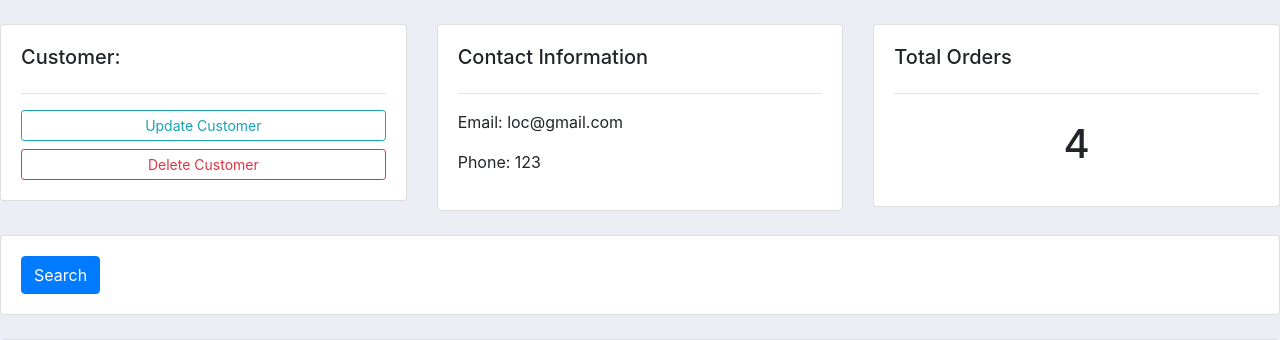
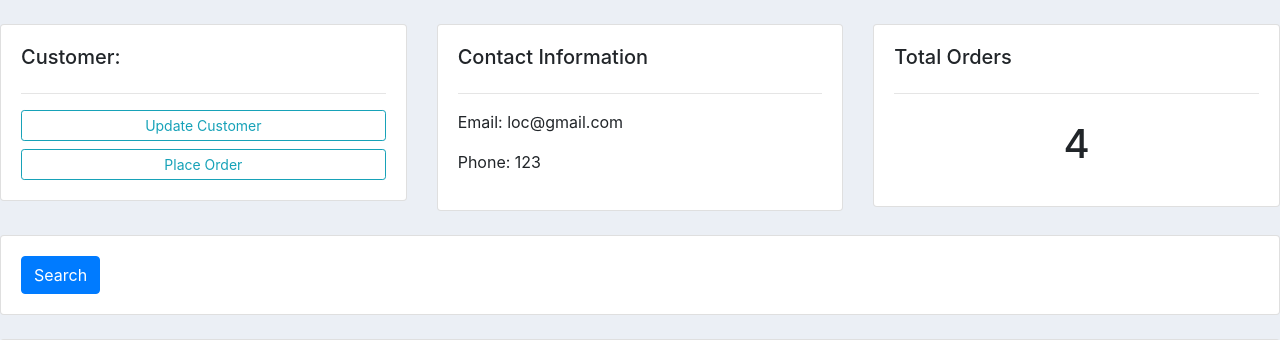
Before and after one commit to nqdinh-1203/DjangoProject, a Django app: page /customer/1/ in a window 1280 px wide. Shown: the part 59-399 px from the top of the page. Run offline with Django 4.2, Linux system fonts and the light colour scheme; data comes from the database, SQL or seed files in the repository; both versions use the stored data as it was after the commit.

Commit message:
inline formset

```diff
--- a/midterm/accounts/templates/accounts/customer.html
+++ b/midterm/accounts/templates/accounts/customer.html
@@ -10,7 +10,7 @@
             <h5>Customer:</h5>
             <hr>
             <a class="btn btn-outline-info  btn-sm btn-block" href="">Update Customer</a>
-            <a class="btn btn-outline-danger  btn-sm btn-block" href="">Delete Customer</a>
+            <a class="btn btn-outline-info  btn-sm btn-block" href="{% url 'create_order' customer.id%}">Place Order</a>
 
         </div>
     </div>
@@ -67,8 +67,8 @@
                     <th>{{ord.product.category}}</th>
                     <th>{{ord.date_created}}</th>
                     <th>{{ord.status}}</th>
-                    <th><a class="btn btn-sm btn-info" href="{% url 'update_order' ord.id %}">Update</a></th>
-                    <th><a class="btn btn-sm btn-danger" href="{% url 'delete_order' ord.id %}">Remove</a></th>
+                    <th><a class="btn btn-sm btn-info" href="">Update</a></th>
+                    <th><a class="btn btn-sm btn-danger" href="">Remove</a></th>
                 </tr>
                 {% endfor %}
 
--- a/midterm/accounts/templates/accounts/dashboard.html
+++ b/midterm/accounts/templates/accounts/dashboard.html
@@ -37,7 +37,7 @@
         <h5>LAST 5 ORDERS</h5>
         <hr>
         <div class="card card-body">
-            <a class="btn btn-primary  btn-sm btn-block" href="{% url 'create_order' %}">Create Order</a>
+
             <table class="table table-sm">
                 <tr>
                     <th>Product</th>
--- a/midterm/accounts/templates/accounts/order/create_order.html
+++ b/midterm/accounts/templates/accounts/order/create_order.html
@@ -9,7 +9,11 @@
         <div class="card card-body">
             <form action="" method="POST">
                 {% csrf_token %}
-                {{form}}
+                {{ formset.management_form }}
+                {% for form in formset %}
+                    {{form}}
+                    <hr>
+                {% endfor %}
 
                 <input class="btn btn-primary btn-sm" type="submit" value="Submit">
             </form>
--- a/midterm/accounts/urls.py
+++ b/midterm/accounts/urls.py
@@ -6,8 +6,8 @@ urlpatterns = [
     path('', views.home, name='home'),
     path('products/', views.products, name='products'),
     path('customer/<str:pk>/', views.customer, name='customer'),
-    path('create_order/', views.createOrder, name='create_order'),
-    path('update_order/<str:pk>', views.updateOrder, name='update_order'),
-    path('delete_order/<str:pk>', views.deleteOrder, name='delete_order'),
+    path('create_order/<str:pk>/', views.createOrder, name='create_order'),
+    path('update_order/<str:pk>/', views.updateOrder, name='update_order'),
+    path('delete_order/<str:pk>/', views.deleteOrder, name='delete_order'),
 
 ]
--- a/midterm/accounts/views.py
+++ b/midterm/accounts/views.py
@@ -1,5 +1,6 @@
 from django.shortcuts import render, redirect
 from django.http import HttpResponse
+from django.forms import inlineformset_factory
 from .models import *
 from .forms import *
 
@@ -39,16 +40,20 @@ def customer(request, pk):
     return render(request, 'accounts/customer.html', context)
 
 
-def createOrder(request):
-    form = OrderForm()
+def createOrder(request, pk):
+    OrderFormSet = inlineformset_factory(Customer, Order, fields=('product', 'status'), extra=3)
+    customer = Customer.objects.get(id=pk)
+    formset = OrderFormSet(queryset=Order.objects.none(), instance=customer)
+
+    #form = OrderForm()
 
     if request.method == 'POST':
-        form = OrderForm(request.POST)
-        if form.is_valid():
-            form.save()
+        formset = OrderFormSet(request.POST, instance=customer)
+        if formset.is_valid():
+            formset.save()
             return redirect('/')
 
-    context = {'form':form}
+    context = {'formset':formset}
     return render(request, 'accounts/order/create_order.html', context)
 
 
```
Also changed, not shown: midterm/db.sqlite3.
